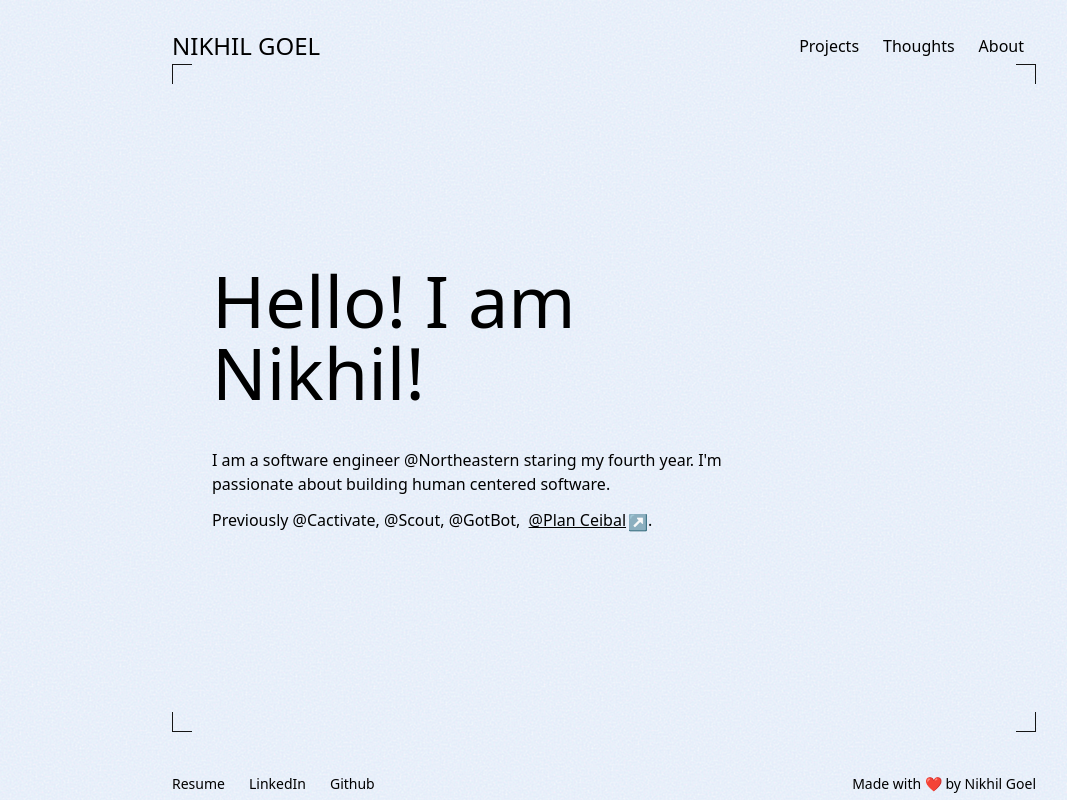
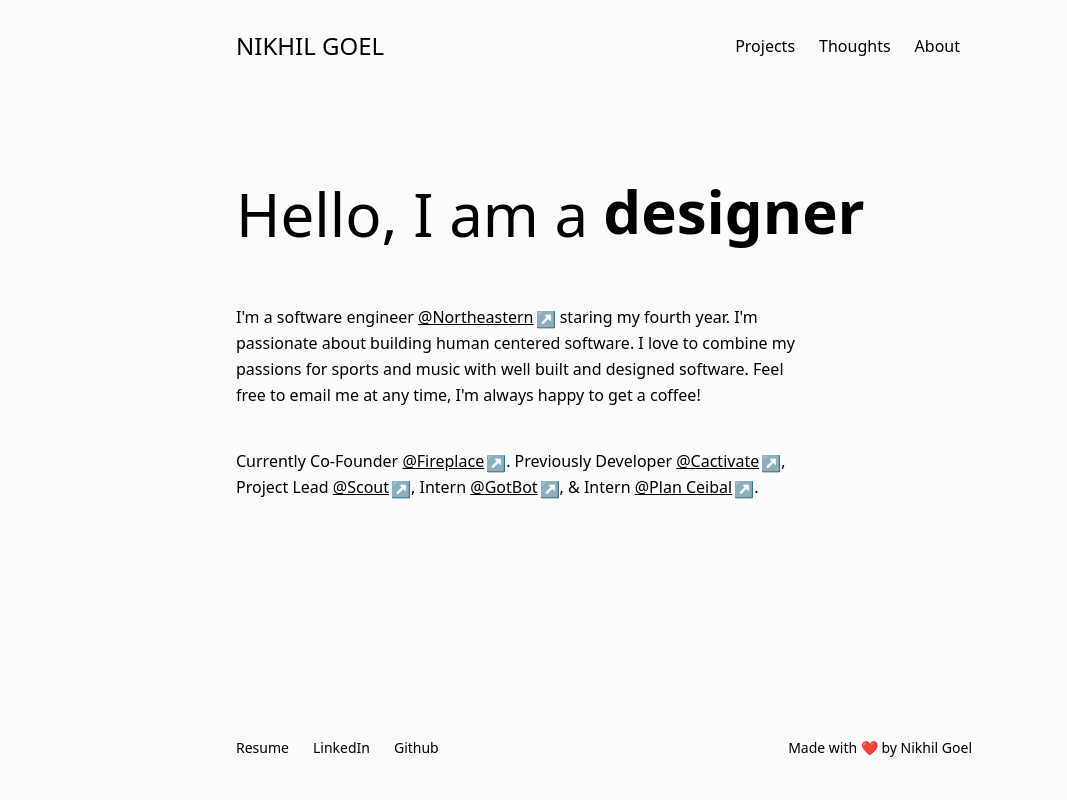
Before and after one commit to nickel-dime/NikhilGoel, a Next.js app: page / in a window 1280 px wide. Shown: the whole page, without its empty margins (36-1103 px from the left). Built offline with nearby package versions, Linux system fonts and the light colour scheme.

Commit message:
finisehd with griany

```diff
--- a/src/components/Container.jsx
+++ b/src/components/Container.jsx
@@ -7,7 +7,7 @@ const OuterContainer = forwardRef(function OuterContainer(
 ) {
   return (
     <div ref={ref} className={clsx("sm:px-8", className)} {...props}>
-      <div className="mx-auto max-w-5xl lg:px-8">{children}</div>
+      <div className="mx-auto max-w-4xl lg:px-8">{children}</div>
     </div>
   );
 });
@@ -22,7 +22,7 @@ const InnerContainer = forwardRef(function InnerContainer(
       className={clsx("relative px-4 sm:px-8 lg:px-12", className)}
       {...props}
     >
-      <div className="mx-auto max-w-2xl lg:max-w-5xl">{children}</div>
+      <div className="mx-auto max-w-2xl lg:max-w-4xl">{children}</div>
     </div>
   );
 });
--- a/src/components/Footer.jsx
+++ b/src/components/Footer.jsx
@@ -15,17 +15,17 @@ function NavLink({ href, children }) {
 
 export function Footer() {
   return (
-    <footer className="mb-10">
+    <footer className="">
       <Container.Outer>
-        <div className="pt-10">
+        <div className="pb-10">
           <Container.Inner>
             <div className="flex flex-col items-center justify-between gap-6 sm:flex-row">
-              <div className="flex gap-6 text-sm font-medium text-black">
+              <div className="flex gap-6 text-sm font-medium ">
                 <NavLink href="/thoughts">Resume</NavLink>
                 <NavLink href="/about">LinkedIn</NavLink>
                 <NavLink href="/projects">Github</NavLink>
               </div>
-              <p className="text-sm text-black">Made with ❤️ by Nikhil Goel</p>
+              <p className="text-sm ">Made with ❤️ by Nikhil Goel</p>
             </div>
           </Container.Inner>
         </div>
--- a/src/pages/_app.js
+++ b/src/pages/_app.js
@@ -10,7 +10,7 @@ export default function App({ Component, pageProps }) {
         <filter id="noiseFilter">
           <feTurbulence
             type="fractalNoise"
-            baseFrequency="0.5"
+            baseFrequency="0.7"
             stitchTiles="stitch"
           />
           <feColorMatrix
@@ -23,12 +23,17 @@ export default function App({ Component, pageProps }) {
         </filter>
       </svg>
 
-      <div className="testStyle overflow-hidden ">
-        <div className="module-inside h-screen flex flex-col justify-between ">
+      <div className="testStyle ">
+        {/* <div className="fixed inset-0 flex justify-center sm:px-8">
+          <div className="flex w-full max-w-7xl lg:px-8">
+            <div className="w-full" />
+          </div>
+        </div> */}
+        <div className="module-inside flex flex-col min-h-screen text-black">
           <div className="">
             <Header></Header>
           </div>
-          <main className="">
+          <main className="grow">
             <Component {...pageProps} />
           </main>
           <div className="">
--- /dev/null
+++ b/src/pages/about.js
@@ -0,0 +1,39 @@
+import Head from "next/head";
+import Image from "next/image";
+import { useEffect, useState } from "react";
+import lettucesrikar from "@/images/lettucesrikar.png";
+import thisisamerica from "@/images/thisisamerica.png";
+import bua from "@/images/bua.png";
+import { Container } from "@/components/Container";
+
+const data = [
+  {
+    header: "THIS IS LETTUCE SRIKAR",
+    image: lettucesrikar,
+    bottomHeader: "WANTED BY FBI",
+    bottomText: "1-800-CALLFBI",
+  },
+  {
+    header: "THIS IS AMERICA",
+    image: thisisamerica,
+    bottomHeader: "CHILDISH GAMBINO",
+    bottomText: "10.10.2023",
+  },
+];
+
+export default function About() {
+  return (
+    <>
+      <Head>
+        <title>Nikhil Goel</title>
+        <meta name="description" content="Personal website for Nikhil Goel" />
+        <meta name="viewport" content="width=device-width, initial-scale=1" />
+        <link rel="icon" href="/favicon.ico" />
+      </Head>
+      <Container>
+        <div className="h-screen">HI</div>
+        <div className="h-5/6">BOW</div>
+      </Container>
+    </>
+  );
+}
--- a/src/pages/index.js
+++ b/src/pages/index.js
@@ -31,18 +31,91 @@ export default function Home() {
         <link rel="icon" href="/favicon.ico" />
       </Head>
       <Container>
-        <div className="indexPage content-center">
-          <div className="max-w-[550px] m-10 pt-40 pb-40">
-            <section>
-              <div className="flex text-7xl mb-10">Hello! I am Nikhil!</div>
+        <div className=" content-center">
+          <div className="md:max-w-[800px] max-w-[550px] my-10 pt-20 pb-40">
+            <section className="flex h-16 md:h-20 md:mb-10">
+              <div className="text-4xl md:text-6xl sm:text-4xl">Hello</div>
+              <div className="text-4xl md:text-6xl sm:text-4xl">
+                {" "}
+                ,&nbsp;I am a
+              </div>
+              <div className="text-4xl md:text-6xl font-bold sm:text-4xl shrink overflow-hidden">
+                <span className="spin"></span>
+                <span className="spin">student</span>
+                <span className="spin">traveler</span>
+                <span className="spin">developer</span>
+                <span className="spin">designer</span>
+              </div>
             </section>
-            <section className="">
-              <div className="mb-3">
-                I am a software engineer @Northeastern staring my fourth year.
-                I'm passionate about building human centered software. <br></br>
+            <section className="break-words">
+              <div className="mb-3 max-w-xl leading-relaxed">
+                I'm a software engineer{" "}
+                <span>
+                  <a
+                    href="https://northeastern.edu"
+                    target="_blank"
+                    rel="noopener noreferrer"
+                    class="underline transition-all text-primaryText"
+                  >
+                    @Northeastern
+                  </a>
+                  <span class="bottom-[-0.1em] relative ml-0.5">↗</span>
+                </span>{" "}
+                staring my fourth year. I'm passionate about building human
+                centered software. I love to combine my passions for sports and
+                music with well built and designed software. Feel free to email
+                me at any time, I'm always happy to get a coffee! <br></br>
               </div>
-              <div className="">
-                Previously @Cactivate, @Scout, @GotBot, &nbsp;
+              <div className="max-w-xl leading-relaxed mt-10">
+                Currently Co-Founder{" "}
+                <span>
+                  <a
+                    href="https://palantir.com"
+                    target="_blank"
+                    rel="noopener noreferrer"
+                    class="underline transition-all text-primaryText"
+                  >
+                    @Fireplace
+                  </a>
+                  <span class="bottom-[-0.1em] relative ml-0.5">↗</span>
+                </span>
+                . Previously Developer{" "}
+                <span>
+                  <a
+                    href="https://palantir.com"
+                    target="_blank"
+                    rel="noopener noreferrer"
+                    class="underline transition-all text-primaryText"
+                  >
+                    @Cactivate
+                  </a>
+                  <span class="bottom-[-0.1em] relative ml-0.5">↗</span>
+                </span>
+                , Project Lead{" "}
+                <span>
+                  <a
+                    href="https://palantir.com"
+                    target="_blank"
+                    rel="noopener noreferrer"
+                    class="underline transition-all text-primaryText"
+                  >
+                    @Scout
+                  </a>
+                  <span class="bottom-[-0.1em] relative ml-0.5">↗</span>
+                </span>
+                , Intern{" "}
+                <span>
+                  <a
+                    href="https://palantir.com"
+                    target="_blank"
+                    rel="noopener noreferrer"
+                    class="underline transition-all text-primaryText"
+                  >
+                    @GotBot
+                  </a>
+                  <span class="bottom-[-0.1em] relative ml-0.5">↗</span>
+                </span>
+                ,{" &"} Intern{" "}
                 <span>
                   <a
                     href="https://palantir.com"
--- a/src/styles/globals.css
+++ b/src/styles/globals.css
@@ -3,8 +3,8 @@
 @tailwind utilities;
 
 .testStyle::before {
-  background-color: #e0eaf8;
-  filter: url(#noiseFilter);
+  background-color: #fcfcfc;
+  /* filter: url(#noiseFilter); */
   content: "";
   position: absolute;
   top: 0;
@@ -22,8 +22,9 @@
   position: relative;
 }
 
+@layer components {
   .indexPage {
-  background: linear-gradient(to right, #151515 1px, transparent 1px) 0 0,
+    background: linear-gradient(to right, #ffff 1px, transparent 1px) 0 0,
       linear-gradient(to right, #151515 1px, transparent 1px) 0 100%,
       linear-gradient(to left, #151515 1px, transparent 1px) 100% 0,
       linear-gradient(to left, #151515 1px, transparent 1px) 100% 100%,
@@ -34,3 +35,37 @@
     background-repeat: no-repeat;
     background-size: 20px 20px;
   }
+}
+
+.spin {
+  display: block;
+  height: 100%;
+  padding-left: 15px;
+  animation: spin_words 6s infinite;
+}
+@keyframes spin_words {
+  10% {
+    transform: translateY(-112%);
+  }
+  25% {
+    transform: translateY(-100%);
+  }
+  35% {
+    transform: translateY(-212%);
+  }
+  50% {
+    transform: translateY(-200%);
+  }
+  60% {
+    transform: translateY(-312%);
+  }
+  75% {
+    transform: translateY(-300%);
+  }
+  85% {
+    transform: translateY(-412%);
+  }
+  100% {
+    transform: translateY(-400%);
+  }
+}
```
Lines whose indentation alone changed are shown as unchanged.
